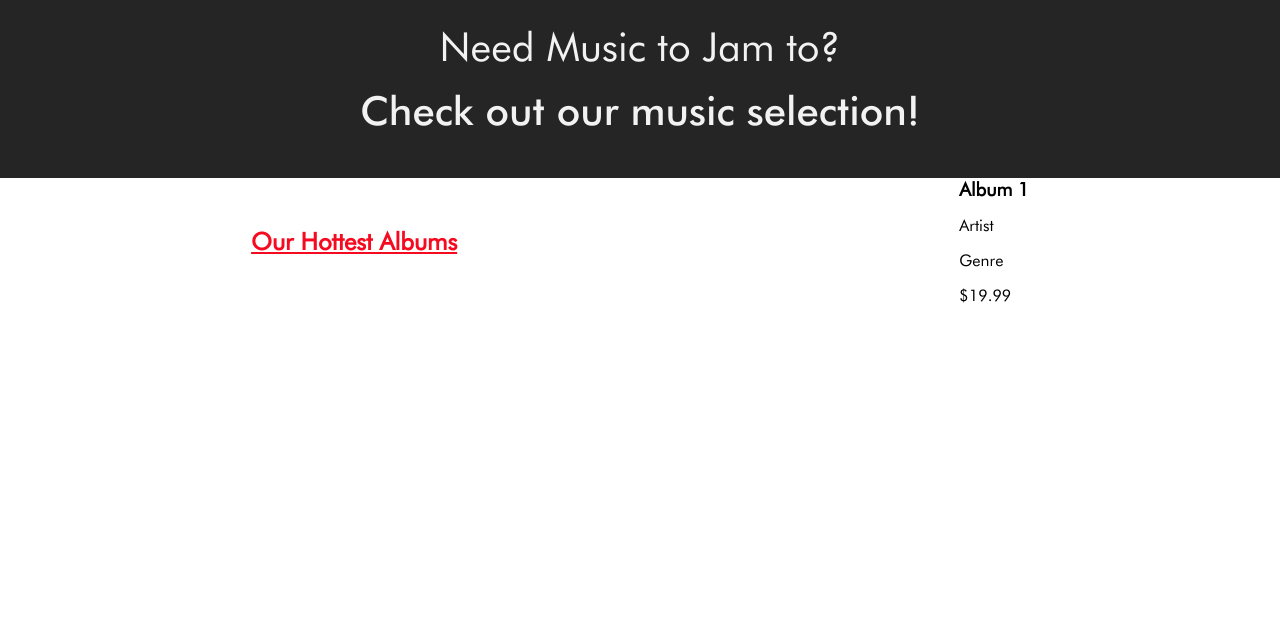
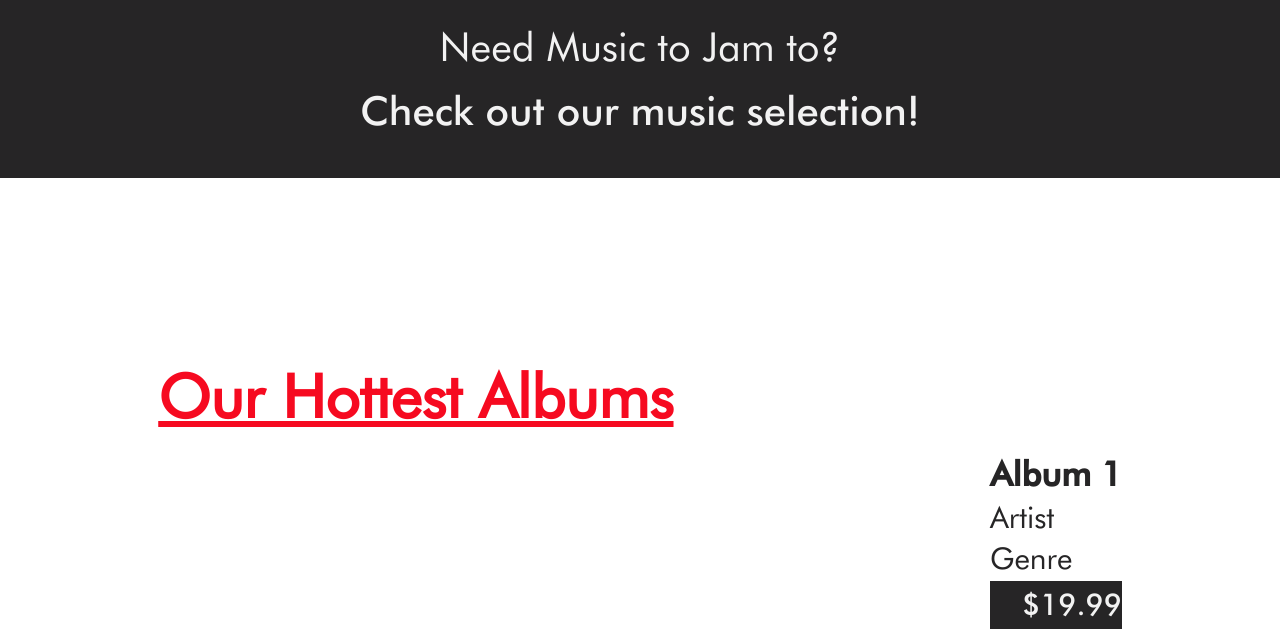
Before and after one commit to PJIceskull/eCommerce_Site, a website: page index.html in a window 1280 px wide. Shown: the part 822-1451 px from the top of the page. Before the commit the page ends 1143 px from the top, so only its background shows below. Drawn offline with nearby package versions, Linux system fonts and the light colour scheme; files that its build step writes are made by us from their sources.

Commit message:
add styles to album box

```diff
--- a/scss/home/home.scss
+++ b/scss/home/home.scss
@@ -68,8 +68,37 @@
   h1 {
     color: $red-cmyk;
     text-decoration: underline;
+    font-size: 60px;
+  }
+  .albumBox {
+    color: $raisin-black;
+    font-size: 30px;
+  }
+  .albumImage {
+    height: 275px;
+  }
+  h3,
+  p {
+    margin-bottom: 5px;
+  }
+  h3 {
+    font-size: 34px;
+    font-family: FuturaMedium;
+  }
+  .priceBox {
+    background-color: $raisin-black;
+    color: $white-smoke;
+    height: 48px;
+    display: flex;
+    align-content: center;
+    justify-content: right;
+    p {
+      font-family: FuturaMedium;
+      margin-top: 5px;
+    }
   }
 }
+
 // Media Queries
 @media screen and (max-width: 730px) {
   .Hero-IMG {
```
